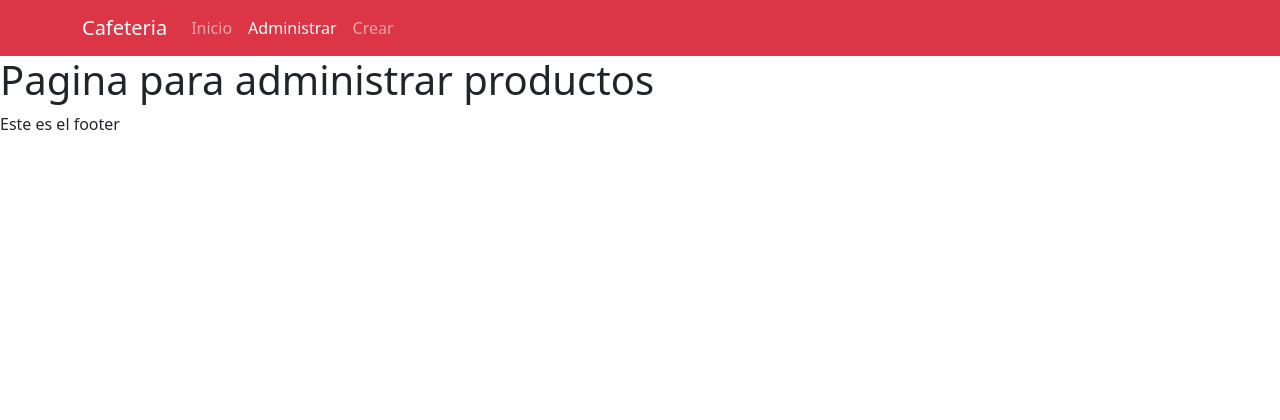
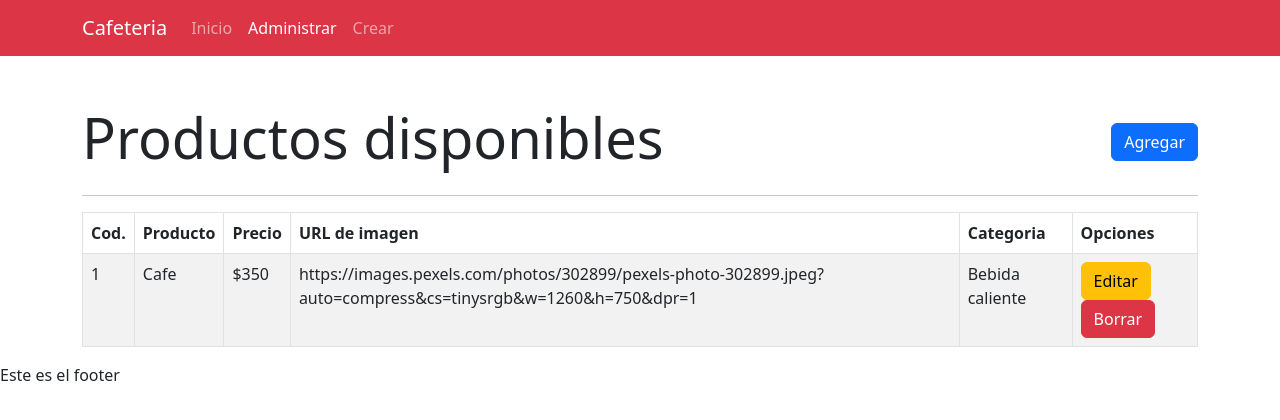
Before and after one commit to JuanMeni/cafeteria-frontend, a React (Create React App) app: page /administrar in a window 1280 px wide. Shown: the top 420 px of the page. Built offline with nearby package versions, Linux system fonts and the light colour scheme.

Commit message:
se agrego el maquetado de la pagina para administrar los productos

```diff
--- a/src/components/views/AdministrarProducto.jsx
+++ b/src/components/views/AdministrarProducto.jsx
@@ -1,11 +1,34 @@
-import React from 'react';
+import React from "react";
+import { Button } from "react-bootstrap";
+import Table from "react-bootstrap/Table";
+import ItemProducto from "./ItemProducto";
 
 const AdministrarProducto = () => {
-    return (
-        <div>
-            <h1>Pagina para administrar productos</h1>
-        </div>
-    );
+  return (
+    <section className="container">
+      <div className='d-flex justify-content-between align-items-center'>
+        <h1 className="display-4 mt-5">Productos disponibles</h1>
+        <Button variant="primary" className='mt-5'>Agregar</Button>
+      </div>
+      <hr />
+      <Table striped bordered hover responsive>
+        <thead>
+          <tr>
+            <th>Cod.</th>
+            <th>Producto</th>
+            <th>Precio</th>
+            <th>URL de imagen</th>
+            <th>Categoria</th>
+            <th>Opciones</th>
+          </tr>
+        </thead>
+        <tbody>
+          {/* aqui hacer un map */}
+          <ItemProducto></ItemProducto>
+        </tbody>
+      </Table>
+    </section>
+  );
 };
 
 export default AdministrarProducto;
--- /dev/null
+++ b/src/components/views/ItemProducto.jsx
@@ -0,0 +1,20 @@
+import React from 'react';
+import { Button } from 'react-bootstrap';
+
+const ItemProducto = () => {
+    return (
+        <tr>
+            <td>1</td>
+            <td>Cafe</td>
+            <td>$350</td>
+            <td>https://images.pexels.com/photos/302899/pexels-photo-302899.jpeg?auto=compress&cs=tinysrgb&w=1260&h=750&dpr=1</td>
+            <td>Bebida caliente</td>
+            <td>
+                <Button variant='warning'>Editar</Button>
+                <Button variant='danger'>Borrar</Button>
+            </td>
+          </tr>
+    );
+};
+
+export default ItemProducto;
```
